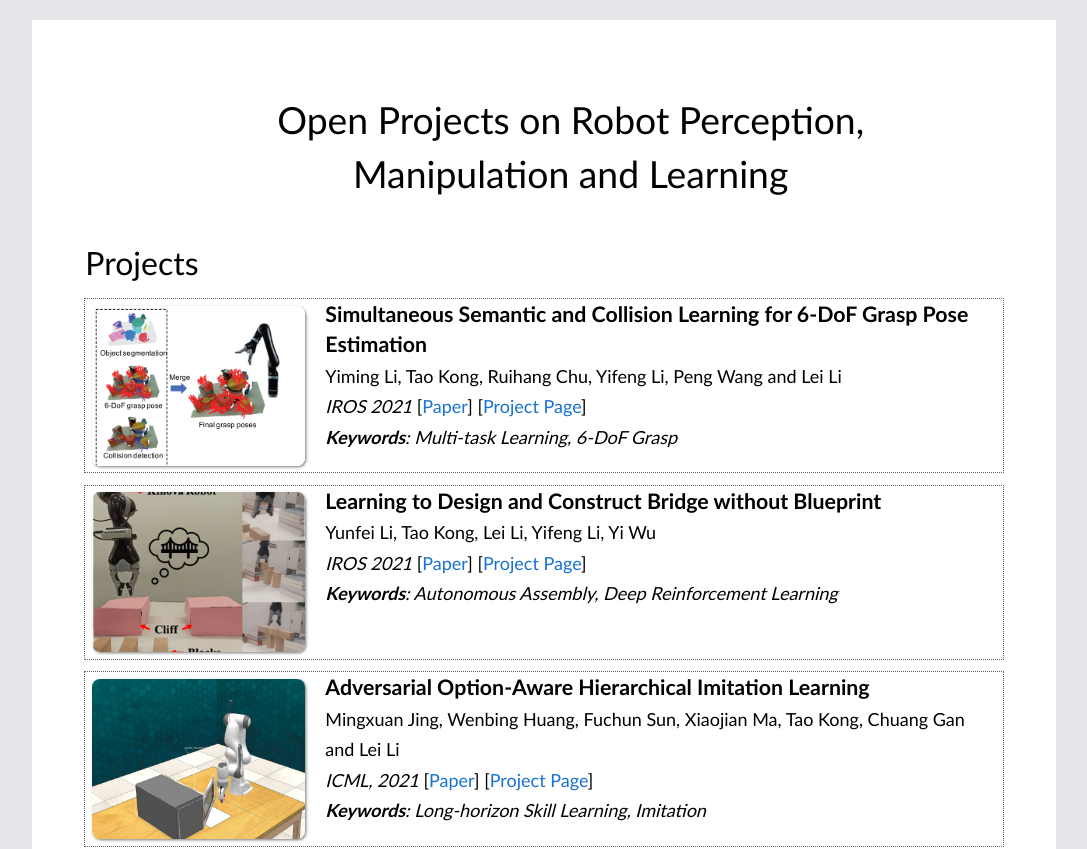
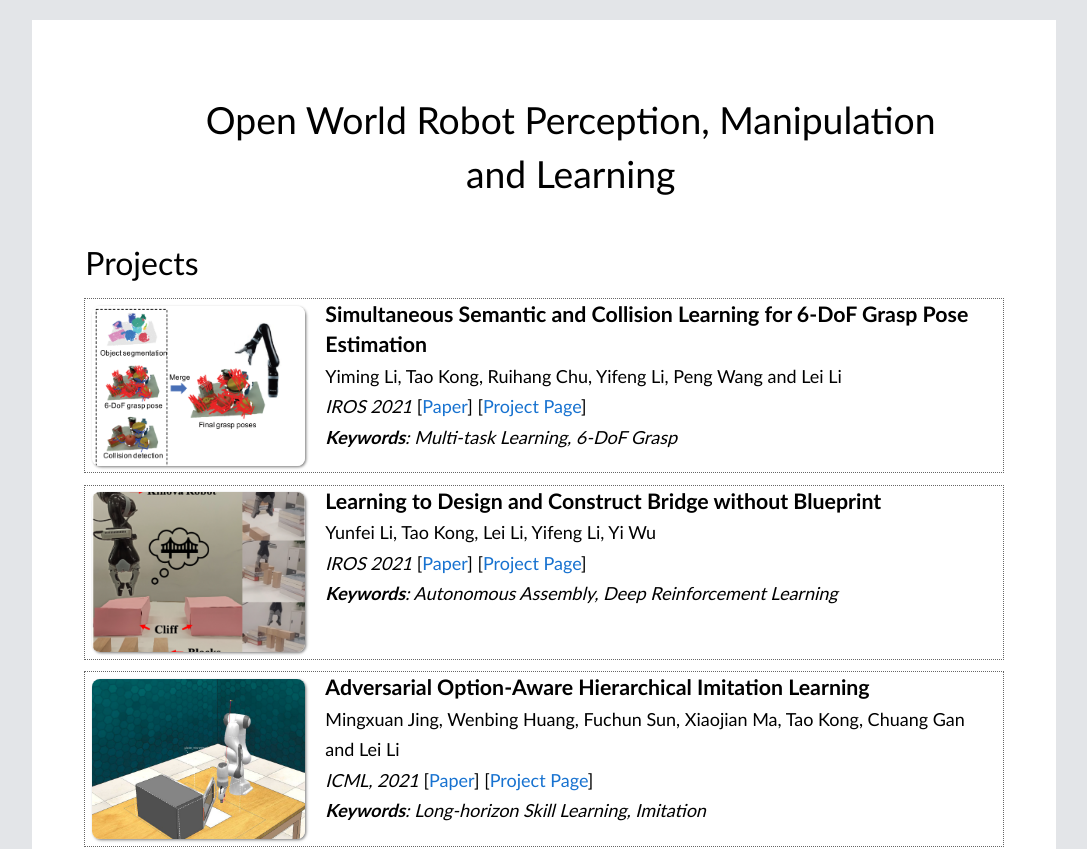
Before and after one commit to OpenByteRobotics/OpenByteRobotics.github.io, a plain HTML site: page index.html in a window 1280 px wide. Shown: the top 849 px of the page, without its empty margins (96-1183 px from the left). Drawn offline with Linux system fonts and the light colour scheme.

Commit message:
Update index.html

```diff
--- a/index.html
+++ b/index.html
@@ -6,7 +6,7 @@
 <head>
   <meta http-equiv="Content-Type" content="text/html; charset=UTF-8">
 
-  <title>Open Projects on Robot Perception, Manipulation and Learning</title>
+  <title>Open World Robot Perception, Manipulation and Learning</title>
 
   <link href="./assets/bootstrap.min.css" rel="stylesheet">
   <link href="./assets/font.css" rel="stylesheet" type="text/css">
@@ -23,7 +23,7 @@
   <!-- === Header Starts === -->
   <div class="header">
     <div class="title">
-      Open Projects on Robot Perception, Manipulation and Learning
+      Open World Robot Perception, Manipulation and Learning
     </div>
 <!--    <div class="subtitle">-->
 <!--      ByteDance Robotics Research-->
```
